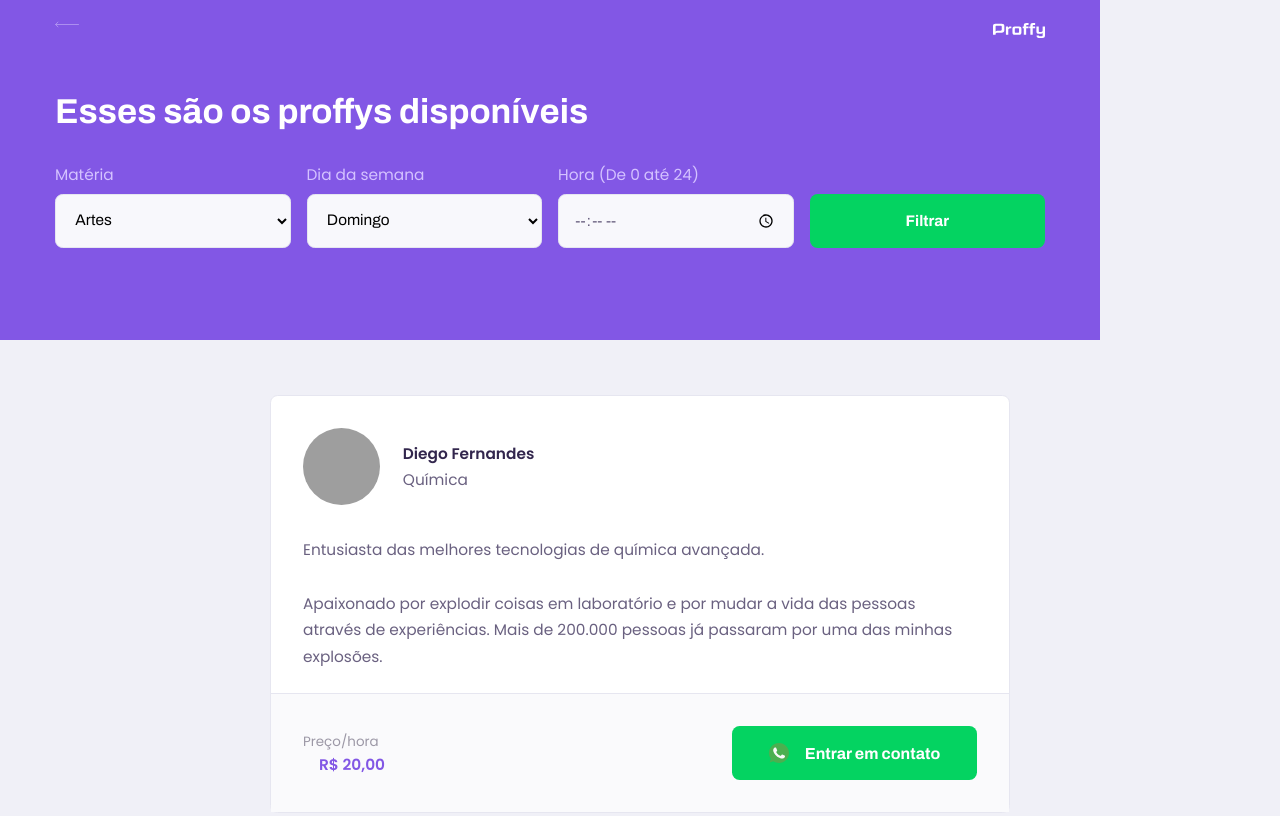
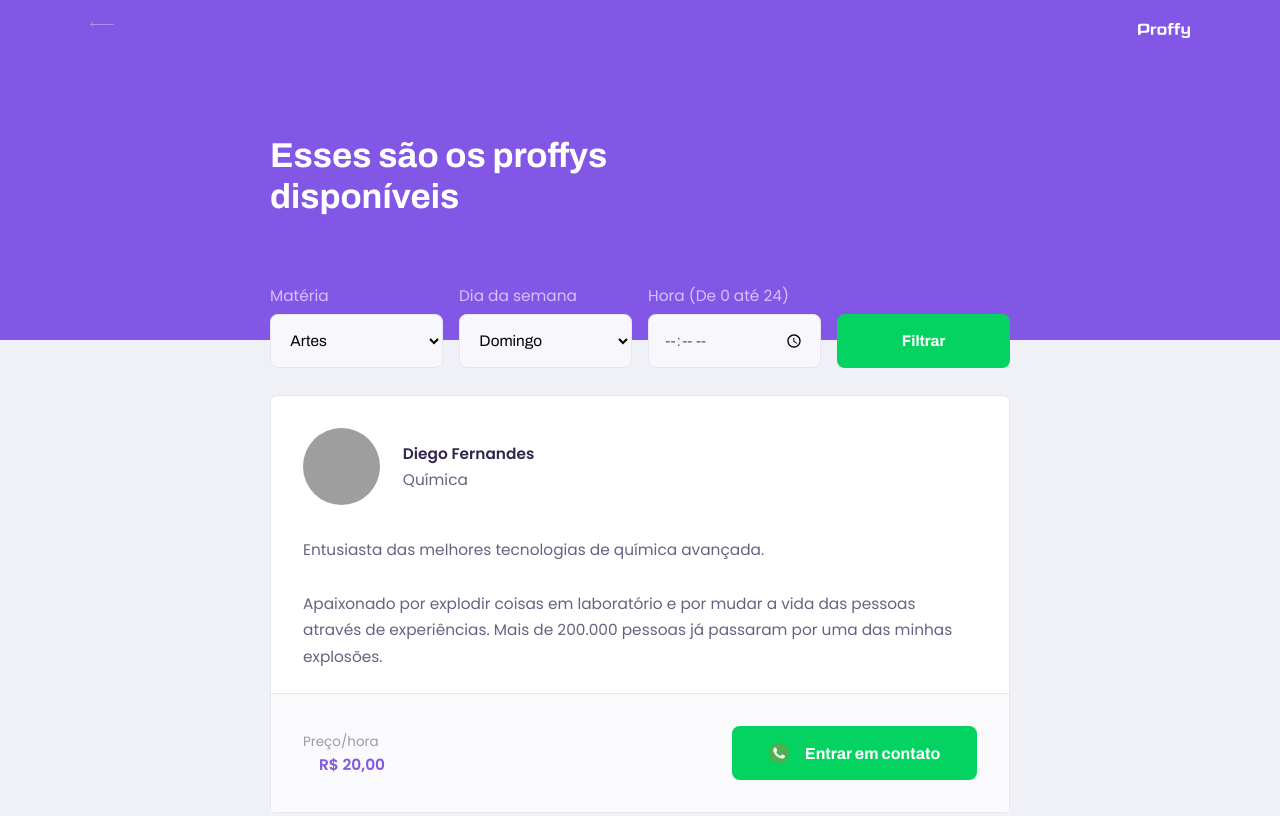
Before and after one commit to abelardoalves/nlw-iniciante, a plain HTML site: page study.html in a window 1280 px wide. Shown: the top 816 px of the page. Drawn offline with Linux system fonts and the light colour scheme; grey boxes are pictures that could not be loaded.

Commit message:
Correção page-study.css

```diff
--- a/styles/partials/page-study.css
+++ b/styles/partials/page-study.css
@@ -218,9 +218,9 @@
     height: 340px;
   }
 
-  .page-header{
-    max-width: 1100px
-  };
+  .page-header .top-bar-container{
+    max-width: 1100px;
+  }
 
   .page-header .header-content{
     max-width: 740px;
@@ -232,7 +232,6 @@
     display: flex;
     flex-direction: column;
     justify-content: center;
-    bottom: -28px;
   }
 
   .page-header .header-content strong {
@@ -249,6 +248,7 @@
     grid-template-columns: repeat(4, 1fr);
     gap: 16px;
     position: absolute;
+    bottom: -28px;
   }
 
   #page-study main{
```
